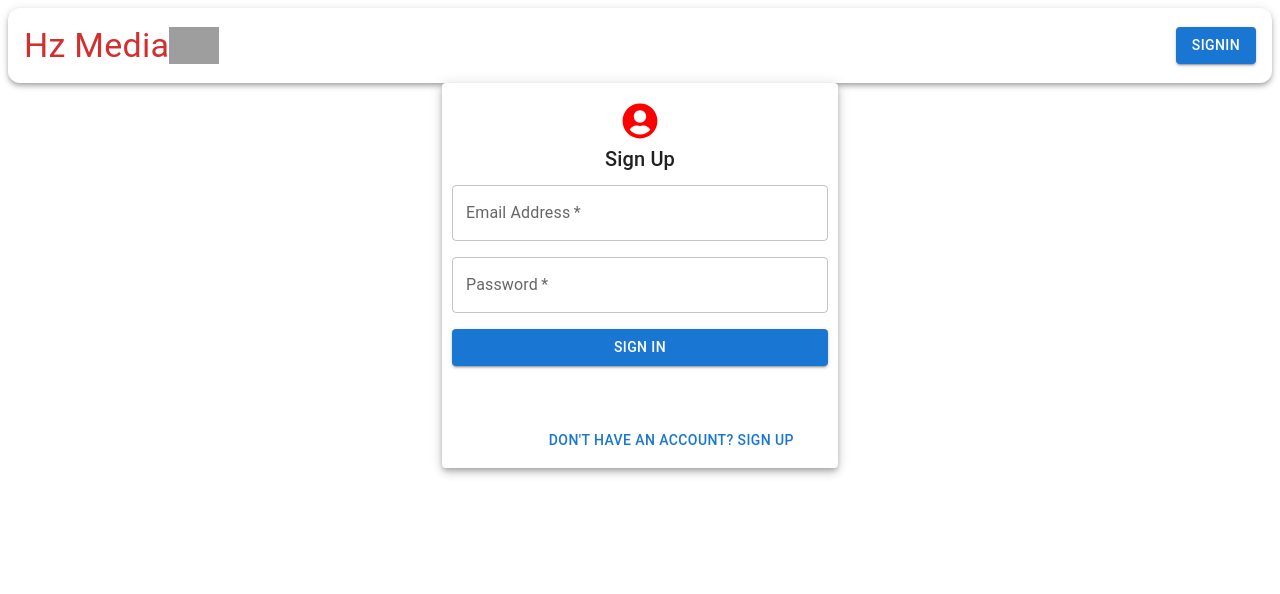
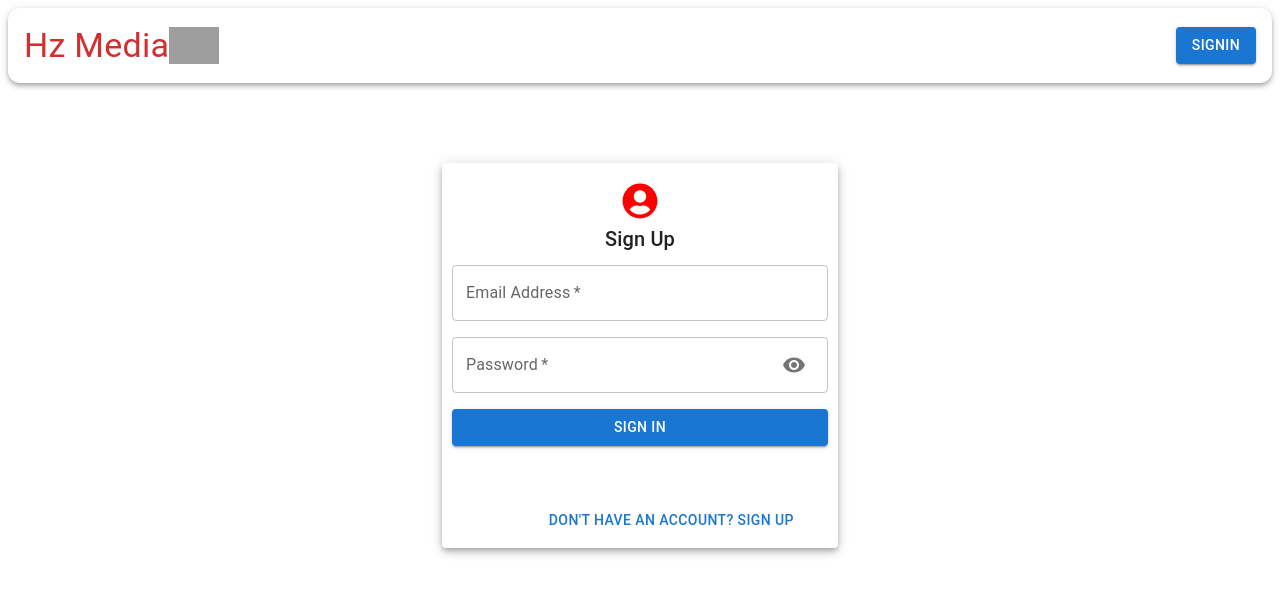
Before and after one commit to huan00/social_media, a React (Create React App) app: page /auth in a window 1280 px wide. Shown: the top 594 px of the page. Built offline with nearby package versions, Linux system fonts and the light colour scheme; grey boxes are pictures that could not be loaded.

Commit message:
add google login

```diff
--- a/src/components/Auth/Auth.jsx
+++ b/src/components/Auth/Auth.jsx
@@ -3,15 +3,20 @@ import {
   TextField,
   Typography,
   Button,
+  IconButton,
   Grid,
-  Container
+  Container,
+  InputAdornment
 } from '@mui/material'
 import { useState } from 'react'
 import { FaUserCircle } from 'react-icons/fa'
+import { MdVisibility, MdVisibilityOff } from 'react-icons/md'
 import { GoogleLogin } from '@react-oauth/google'
 import { useDispatch } from 'react-redux'
 import { useNavigate } from 'react-router-dom'
 import { signUp, signIn } from '../../actions/auth'
+import jwt_decode from 'jwt-decode'
+import { login } from '../../features/auth/authSlice'
 
 const initialState = {
   firstName: '',
@@ -24,6 +29,7 @@ const initialState = {
 const Auth = () => {
   const dispatch = useDispatch()
   const navigate = useNavigate()
+  const [showPassword, setShowPassword] = useState(false)
   const [isSignup, setIsSignup] = useState(false)
   const [inputData, setInputData] = useState(initialState)
 
@@ -45,8 +51,29 @@ const Auth = () => {
     setInputData({ ...inputData, [e.target.name]: e.target.value })
   }
 
+  const googleSuccess = async (res) => {
+    const data = jwt_decode(res.credential)
+    const token = res.credential
+
+    try {
+      dispatch(login(data, token))
+      navigate('/')
+    } catch (error) {
+      console.log(error)
+    }
+  }
+
+  const googleFailure = (error) => {
+    console.log(error)
+    console.log("'google sign in fail, try again later")
+  }
+
+  const togglePassword = () => {
+    setShowPassword((prev) => !prev)
+  }
+
   return (
-    <Container component="main" maxWidth="xs">
+    <Container component="main" maxWidth="xs" sx={{ mt: 10 }}>
       <Paper elevation={5} sx={{ height: 'fit-content' }}>
         <FaUserCircle fontSize={36} color="red" style={{ paddingTop: 20 }} />
         <Typography variant="h6">{isSignup ? 'Sign In' : 'Sign Up'}</Typography>
@@ -84,7 +111,7 @@ const Auth = () => {
               onChange={handleChange}
             />
             <TextField
-              type="password"
+              type={showPassword ? 'text' : 'password'}
               variant="outlined"
               label="Password"
               name="password"
@@ -92,6 +119,15 @@ const Auth = () => {
               required
               sx={{ my: 2 }}
               onChange={handleChange}
+              InputProps={{
+                endAdornment: (
+                  <InputAdornment position="end">
+                    <IconButton onClick={togglePassword}>
+                      {!showPassword ? <MdVisibility /> : <MdVisibilityOff />}
+                    </IconButton>
+                  </InputAdornment>
+                )
+              }}
             />
             {isSignup && (
               <TextField
@@ -110,8 +146,8 @@ const Auth = () => {
           </Button>
 
           <GoogleLogin
-            onSuccess={(res) => console.log(res)}
-            onError={(res) => console.log(res)}
+            onSuccess={(res) => googleSuccess(res)}
+            onError={(res) => googleFailure(res)}
           />
           <Grid container justifyContent={'flex-end'}>
             <Grid item xs={10}>
--- a/src/components/NavBar/NavBar.jsx
+++ b/src/components/NavBar/NavBar.jsx
@@ -61,8 +61,17 @@ const NavBar = () => {
                 width: '130px'
               }}
             >
-              <Avatar alt={profile.data.name} src={profile.data.picture} />
-              <Typography>{`${profile.data.firstName} ${profile.data.lastName}`}</Typography>
+              <Avatar
+                alt={profile.name ? profile.name : profile.data.firstName}
+                src={profile?.picture}
+              >
+                {profile?.data?.firstName.charAt(0)}
+              </Avatar>
+              <Typography>
+                {profile.name
+                  ? profile.name
+                  : `${profile.data.firstName} ${profile.data.lastName}`}
+              </Typography>
             </div>
             <Button
               component={Link}
```
